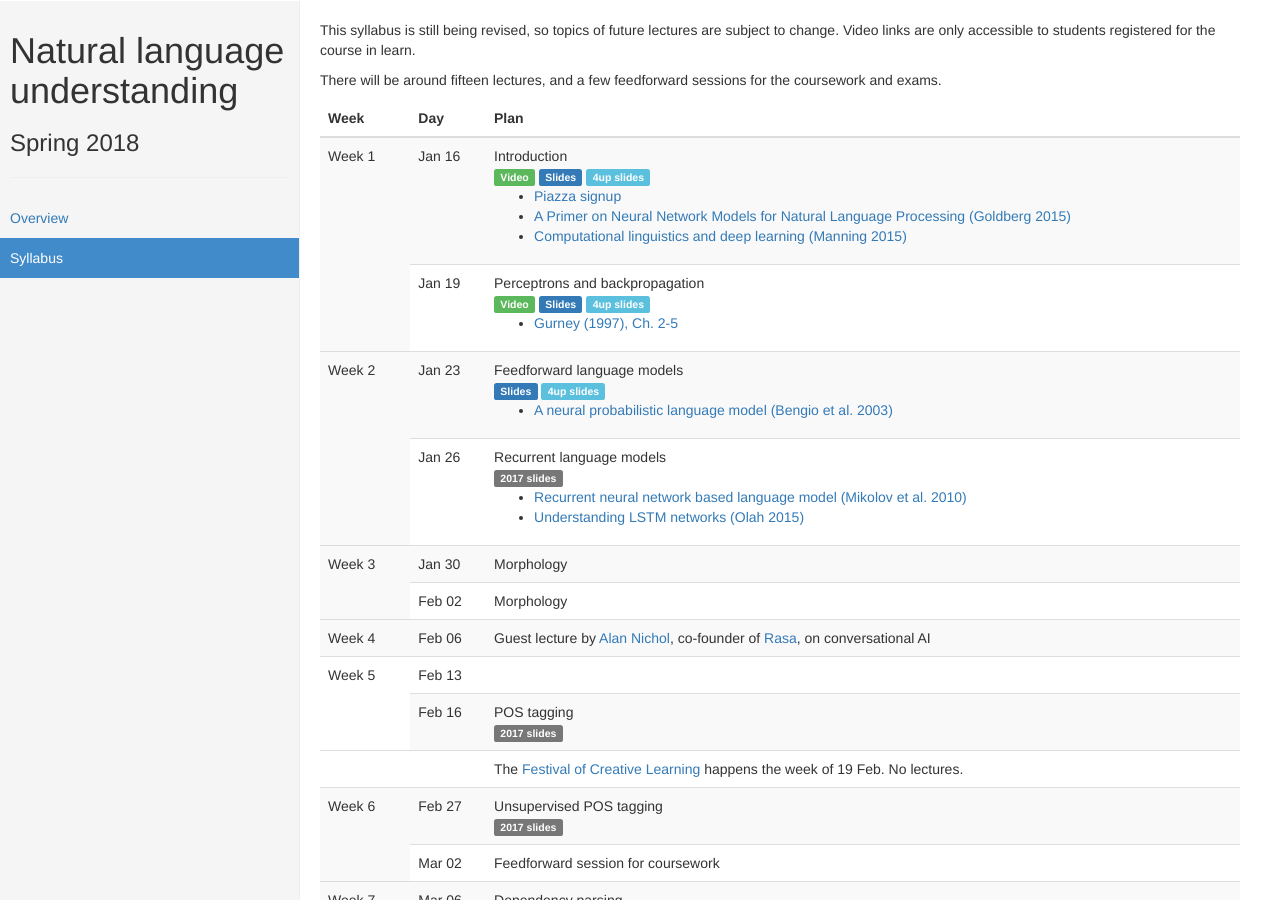
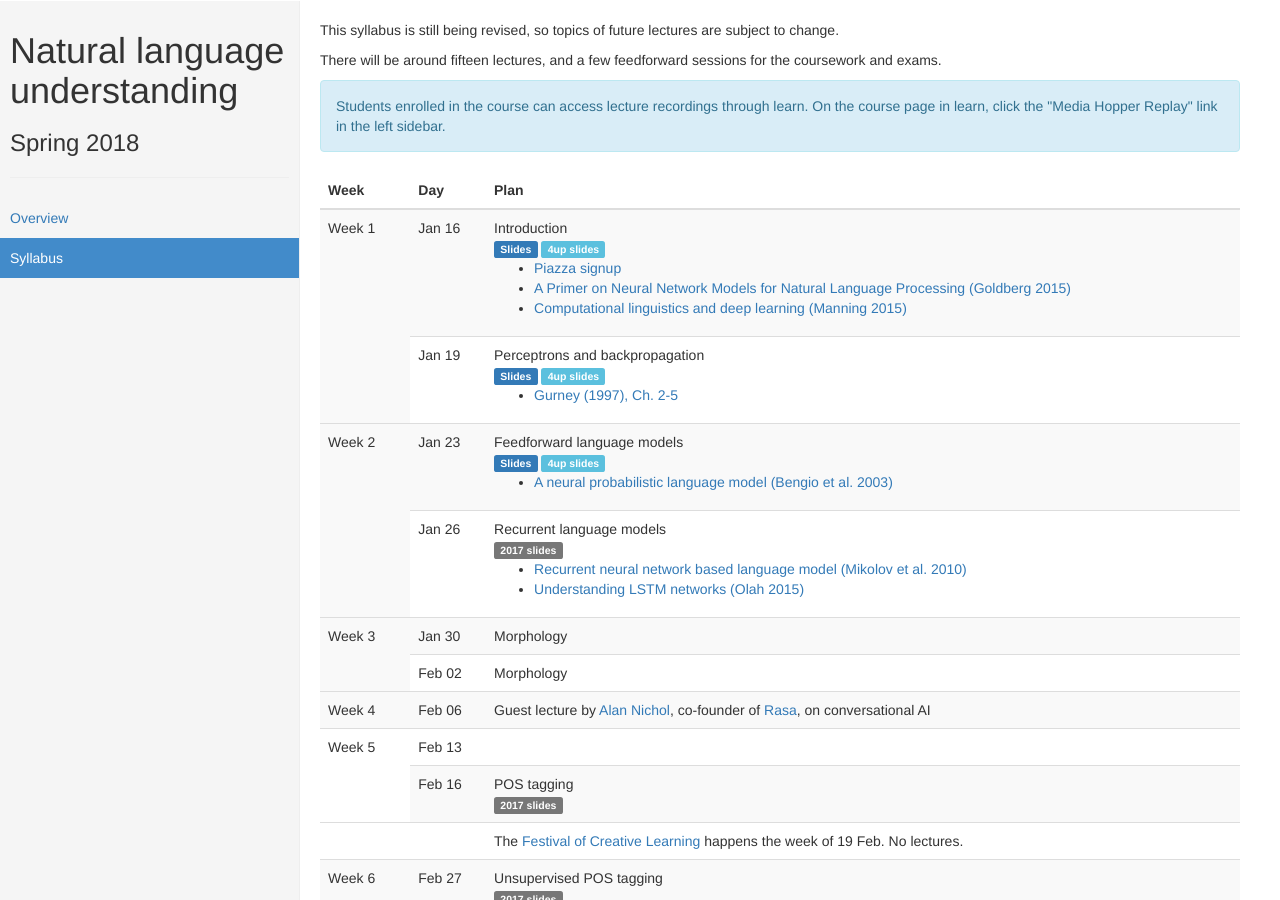
Before and after one commit to alopez/nlu-class, a Jekyll site: the page built from syllabus.md, in a window 1280 px wide and 900 px high. Built offline with Jekyll 4.4.1, drawn with Linux system fonts in a browser that asks for light colours.

Commit message:
Update video link info

```diff
--- a/_data/syllabus.yaml
+++ b/_data/syllabus.yaml
@@ -5,7 +5,6 @@
     header:
     - title: "Introduction"
       slides: assets/slides/2018/1.pdf
-      video: https://echo360.org.uk/lesson/95c97cf8-f0f6-4ce7-bdf1-ecd202982e71/classroom
       notes: assets/handouts/l01-handout.pdf
     items:
     - description: Piazza signup
@@ -18,7 +17,6 @@
     header:
     - title: "Perceptrons and backpropagation"
       slides: assets/slides/2018/l02.pdf
-      video: https://echo360.org.uk/lesson/G_f3066b5d-0229-4620-b24b-a0ea41848ec0_2149042c-5c7f-4887-af6d-1094a27f1775_2018-01-19T15:10:00.000_2018-01-19T16:05:00.000/classroom
       notes: assets/handouts/l02-handout.pdf
     items:
     - description: Gurney (1997), Ch. 2-5
--- a/syllabus.md
+++ b/syllabus.md
@@ -4,10 +4,15 @@ active_tab: syllabus
 ---
 
 This syllabus is still being revised, so topics of future lectures are subject to change.
-Video links are only accessible to students registered for the course in learn.
 
 There will be around fifteen lectures, and a few feedforward sessions for
 the coursework and exams.
+
+<div class="alert alert-info">
+Students enrolled in the course can access lecture recordings through learn.
+On the course page in learn, click the "Media Hopper Replay" link in the
+left sidebar.
+</div>
 
 <table class="table table-striped">
   <thead>
```
